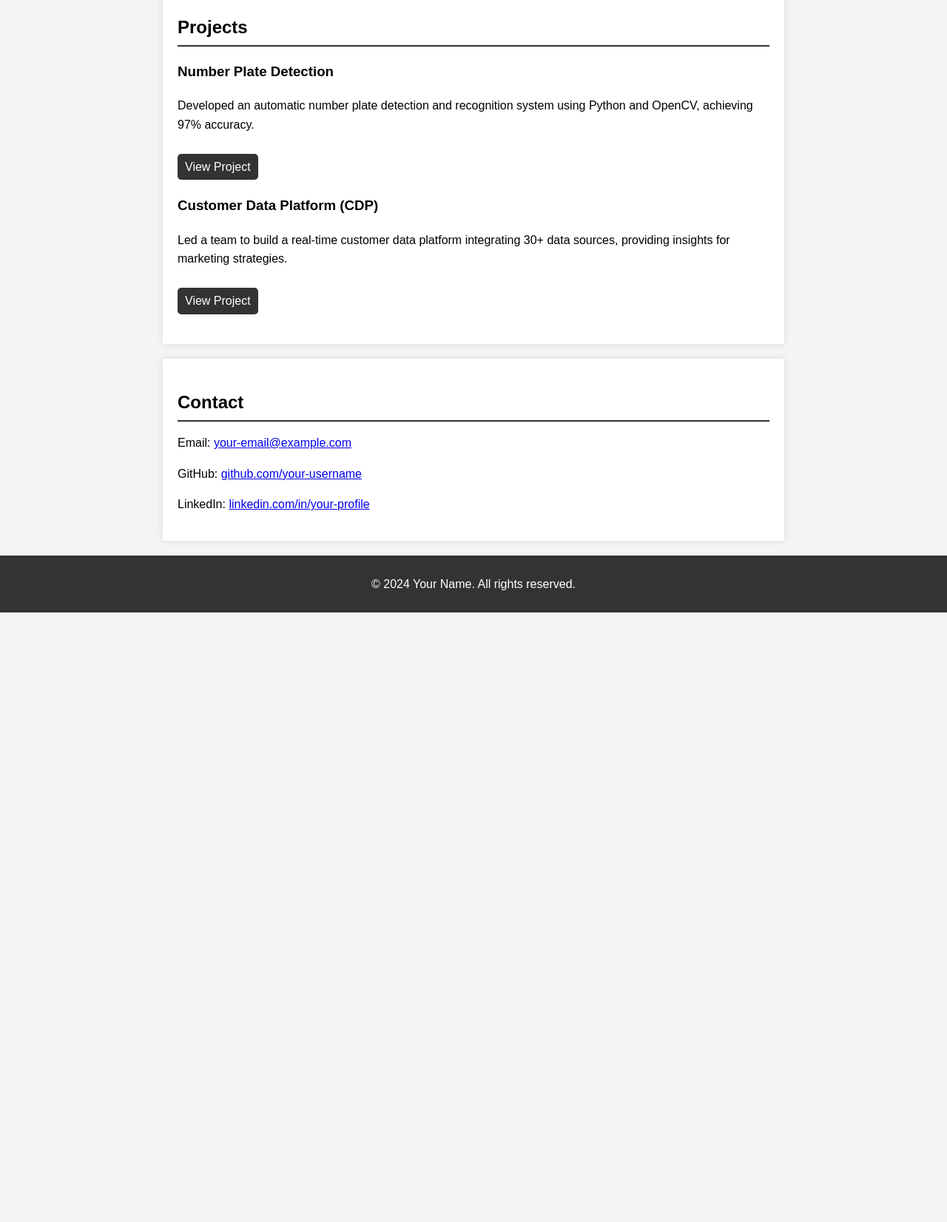
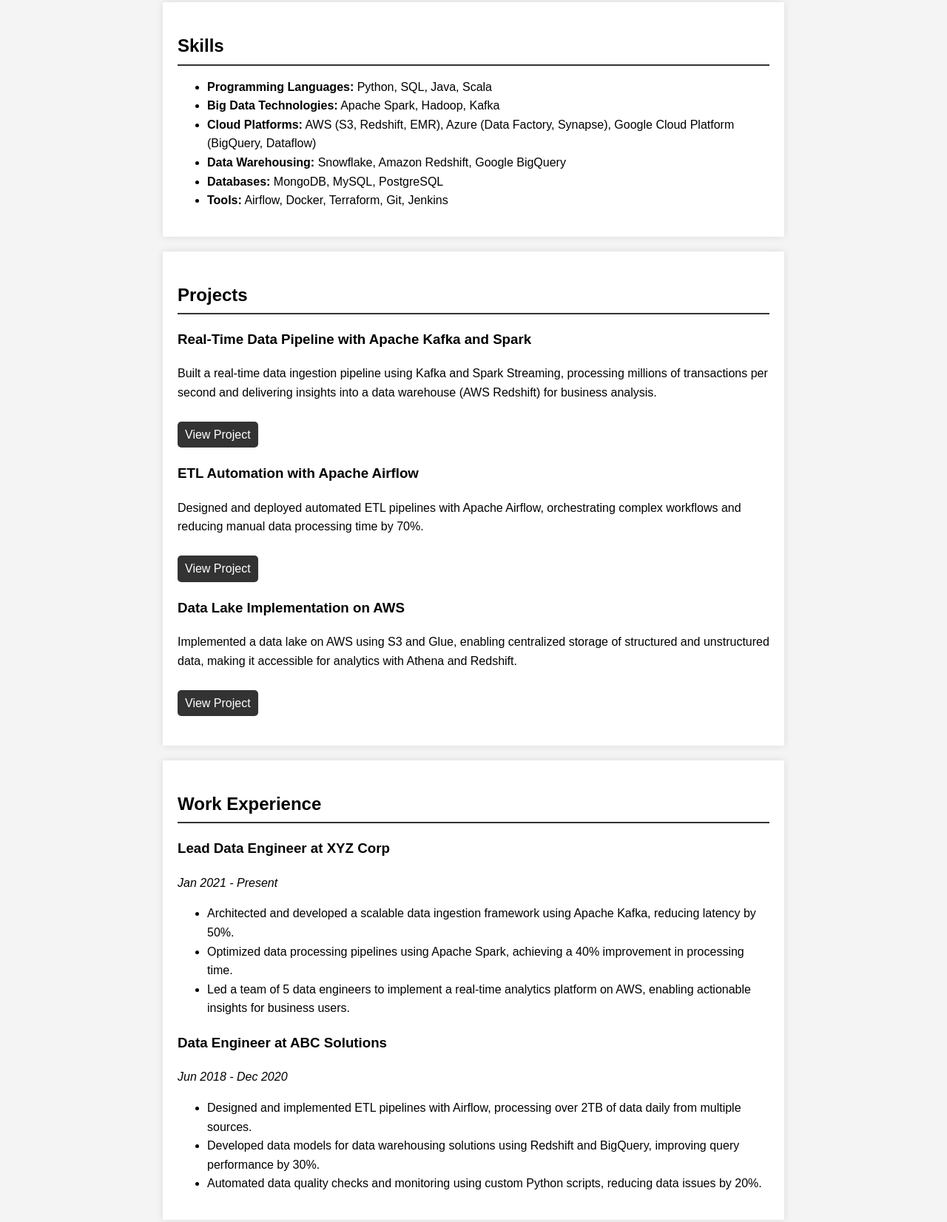
Before and after one commit to soumitra-mishra-sm/soumitra-mishra-sm.github.io, a plain HTML site: page index.html in a window 1280 px wide. Shown: the part 452-2104 px from the top of the page at 74% size. Before the commit the page ends 1280 px from the top, so only its background shows below. Drawn offline with Linux system fonts and the light colour scheme.

Commit message:
Update index.html

```diff
--- a/index.html
+++ b/index.html
@@ -3,41 +3,82 @@
 <head>
     <meta charset="UTF-8">
     <meta name="viewport" content="width=device-width, initial-scale=1.0">
-    <title>Your Name | Data Scientist</title>
+    <title>Your Name | Data Engineer</title>
     <link rel="stylesheet" href="style.css">
 </head>
 <body>
     <header>
         <h1>Your Name</h1>
-        <p>Data Engineer | Machine Learning Enthusiasts </p>
+        <p>Data Engineer | Big Data Enthusiast | Cloud Specialist</p>
         <nav>
             <a href="#about">About</a>
+            <a href="#skills">Skills</a>
             <a href="#projects">Projects</a>
+            <a href="#experience">Experience</a>
             <a href="#contact">Contact</a>
         </nav>
     </header>
 
     <section id="about">
         <h2>About Me</h2>
-        <p>I'm a data scientist specializing in machine learning and data engineering. I have experience with Python, SQL, and cloud technologies like Microsoft Azure and Google Cloud Platform.</p>
+        <p>As a Data Engineer with a passion for building scalable data pipelines, I specialize in extracting insights from vast datasets and optimizing data workflows using technologies like Apache Spark, Kafka, and cloud services. My expertise lies in transforming raw data into actionable insights for businesses.</p>
+    </section>
+
+    <section id="skills">
+        <h2>Skills</h2>
+        <ul>
+            <li><strong>Programming Languages:</strong> Python, SQL, Java, Scala</li>
+            <li><strong>Big Data Technologies:</strong> Apache Spark, Hadoop, Kafka</li>
+            <li><strong>Cloud Platforms:</strong> AWS (S3, Redshift, EMR), Azure (Data Factory, Synapse), Google Cloud Platform (BigQuery, Dataflow)</li>
+            <li><strong>Data Warehousing:</strong> Snowflake, Amazon Redshift, Google BigQuery</li>
+            <li><strong>Databases:</strong> MongoDB, MySQL, PostgreSQL</li>
+            <li><strong>Tools:</strong> Airflow, Docker, Terraform, Git, Jenkins</li>
+        </ul>
     </section>
 
     <section id="projects">
         <h2>Projects</h2>
         <div class="project">
-            <h3>Number Plate Detection</h3>
-            <p>Developed an automatic number plate detection and recognition system using Python and OpenCV, achieving 97% accuracy.</p>
-            <a href="https://github.com/your-username/number-plate-detection" target="_blank">View Project</a>
+            <h3>Real-Time Data Pipeline with Apache Kafka and Spark</h3>
+            <p>Built a real-time data ingestion pipeline using Kafka and Spark Streaming, processing millions of transactions per second and delivering insights into a data warehouse (AWS Redshift) for business analysis.</p>
+            <a href="https://github.com/your-username/kafka-spark-pipeline" target="_blank">View Project</a>
         </div>
         <div class="project">
-            <h3>Customer Data Platform (CDP)</h3>
-            <p>Led a team to build a real-time customer data platform integrating 30+ data sources, providing insights for marketing strategies.</p>
-            <a href="https://github.com/your-username/cdp-project" target="_blank">View Project</a>
+            <h3>ETL Automation with Apache Airflow</h3>
+            <p>Designed and deployed automated ETL pipelines with Apache Airflow, orchestrating complex workflows and reducing manual data processing time by 70%.</p>
+            <a href="https://github.com/your-username/airflow-etl" target="_blank">View Project</a>
+        </div>
+        <div class="project">
+            <h3>Data Lake Implementation on AWS</h3>
+            <p>Implemented a data lake on AWS using S3 and Glue, enabling centralized storage of structured and unstructured data, making it accessible for analytics with Athena and Redshift.</p>
+            <a href="https://github.com/your-username/aws-data-lake" target="_blank">View Project</a>
+        </div>
+    </section>
+
+    <section id="experience">
+        <h2>Work Experience</h2>
+        <div class="experience">
+            <h3>Lead Data Engineer at XYZ Corp</h3>
+            <p><em>Jan 2021 - Present</em></p>
+            <ul>
+                <li>Architected and developed a scalable data ingestion framework using Apache Kafka, reducing latency by 50%.</li>
+                <li>Optimized data processing pipelines using Apache Spark, achieving a 40% improvement in processing time.</li>
+                <li>Led a team of 5 data engineers to implement a real-time analytics platform on AWS, enabling actionable insights for business users.</li>
+            </ul>
+        </div>
+        <div class="experience">
+            <h3>Data Engineer at ABC Solutions</h3>
+            <p><em>Jun 2018 - Dec 2020</em></p>
+            <ul>
+                <li>Designed and implemented ETL pipelines with Airflow, processing over 2TB of data daily from multiple sources.</li>
+                <li>Developed data models for data warehousing solutions using Redshift and BigQuery, improving query performance by 30%.</li>
+                <li>Automated data quality checks and monitoring using custom Python scripts, reducing data issues by 20%.</li>
+            </ul>
         </div>
     </section>
 
     <section id="contact">
-        <h2>Contact</h2>
+        <h2>Contact Me</h2>
         <p>Email: <a href="mailto:your-email@example.com">your-email@example.com</a></p>
         <p>GitHub: <a href="https://github.com/your-username" target="_blank">github.com/your-username</a></p>
         <p>LinkedIn: <a href="https://linkedin.com/in/your-profile" target="_blank">linkedin.com/in/your-profile</a></p>
```
